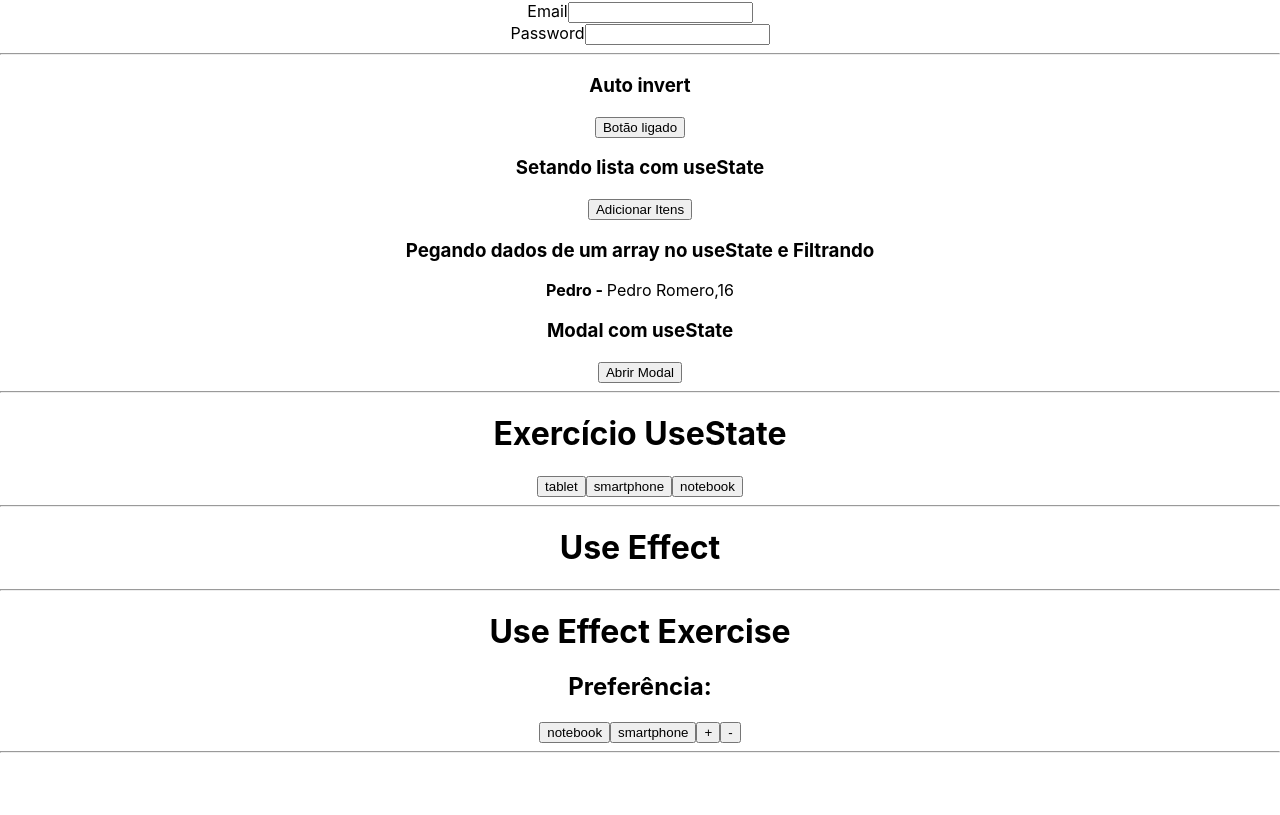
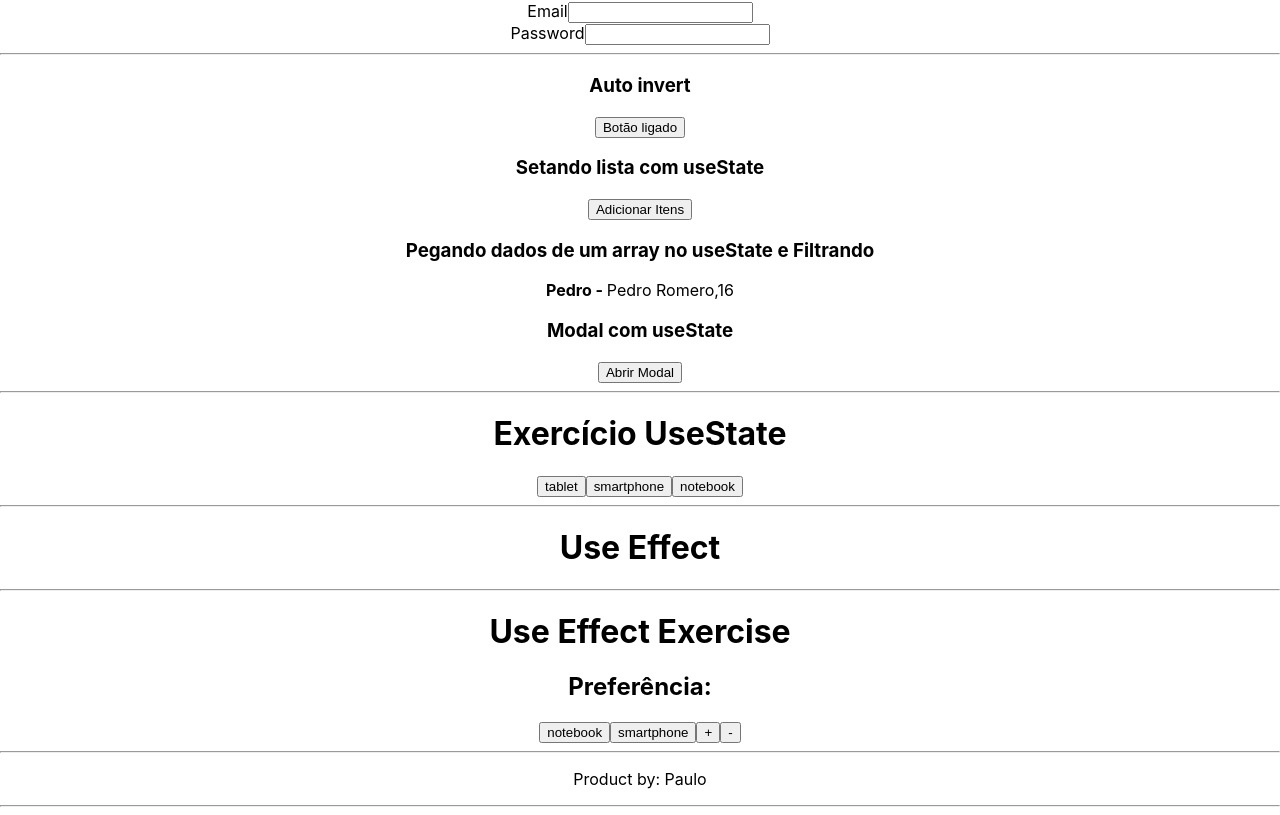
Before and after one commit to guilhermetamega/ReactOrigamid, a React (Create React App) app in the folder origamid/: page / in a window 1280 px wide. Shown: the part 2021-2836 px from the top of the page. Before the commit the page ends 2782 px from the top, so only its background shows below. Built offline with nearby package versions, Linux system fonts and the light colour scheme; no server answers.

Commit message:
Starting useContext hook study

```diff
--- a/origamid/src/App.jsx
+++ b/origamid/src/App.jsx
@@ -8,6 +8,7 @@ import PropertiesClass from "./components/PropertiesClass";
 import UseStateExercise from "./components/Hooks/UseStateExercise";
 import UseEffectClass from "./components/Hooks/UseEffectClass";
 import UseEffectExercise from "./components/Hooks/UseEffectExercise";
+import UseContextClass from "./components/Hooks/UseContextClass";
 const App = () => {
   const active = false;
 
@@ -30,6 +31,7 @@ const App = () => {
       <UseStateExercise />
       <UseEffectClass />
       <UseEffectExercise />
+      <UseContextClass />
     </main>
   );
 };
--- /dev/null
+++ b/origamid/src/components/Hooks/UseContextClass/index.jsx
@@ -0,0 +1,23 @@
+import { createContext, useContext } from "react";
+
+//Criação de contexto
+export const UserContext = createContext();
+
+//Pegando o contexto de usuário e aplicando ao produto
+export const Produto = () => {
+  const user = useContext(UserContext);
+
+  return <p>Product by: {user.name}</p>;
+};
+
+//Aplicando o produto e provendo o contexto de usuário ao mesmo
+export default function UseContextClass() {
+  return (
+    <>
+      <UserContext.Provider value={{ name: "Paulo" }}>
+        <Produto />
+      </UserContext.Provider>
+      <hr />
+    </>
+  );
+}
--- a/origamid/src/components/Hooks/UseEffectExercise/index.jsx
+++ b/origamid/src/components/Hooks/UseEffectExercise/index.jsx
@@ -23,7 +23,6 @@ export default function UseEffectExercise() {
       <h2>Preferência: {product}</h2>
       <button onClick={handleClick}>notebook</button>
       <button onClick={handleClick}>smartphone</button>
-
       <Produto product={product} amount={amount} />
       <button onClick={() => setAmount(amount + 1)}>+</button>
       <button onClick={() => setAmount(amount - 1)}>-</button>
```
